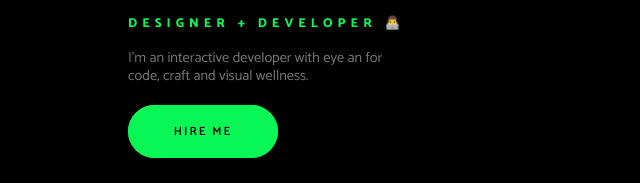
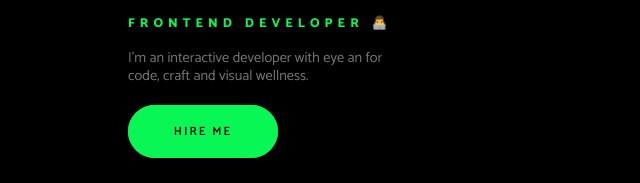
Before and after one commit to chamanbravo/portfolio-website, a plain HTML site: page index.html in a window 1280 px wide. Shown: the part 383-566 px from the top of the page, 0-640 px from the left. Drawn offline with nearby package versions, Linux system fonts and the light colour scheme.

Commit message:
fix: typos

```diff
--- a/index.html
+++ b/index.html
@@ -184,7 +184,7 @@
           ></video>
           <h1 class="name">chaman</h1>
         </div>
-        <h4>DESIGNER + DEVELOPER 👨‍💻</h4>
+        <h4>FRONTEND DEVELOPER 👨‍💻</h4>
         <p class="me">
           I'm an interactive developer with eye an for code, craft and visual
           wellness.
```
